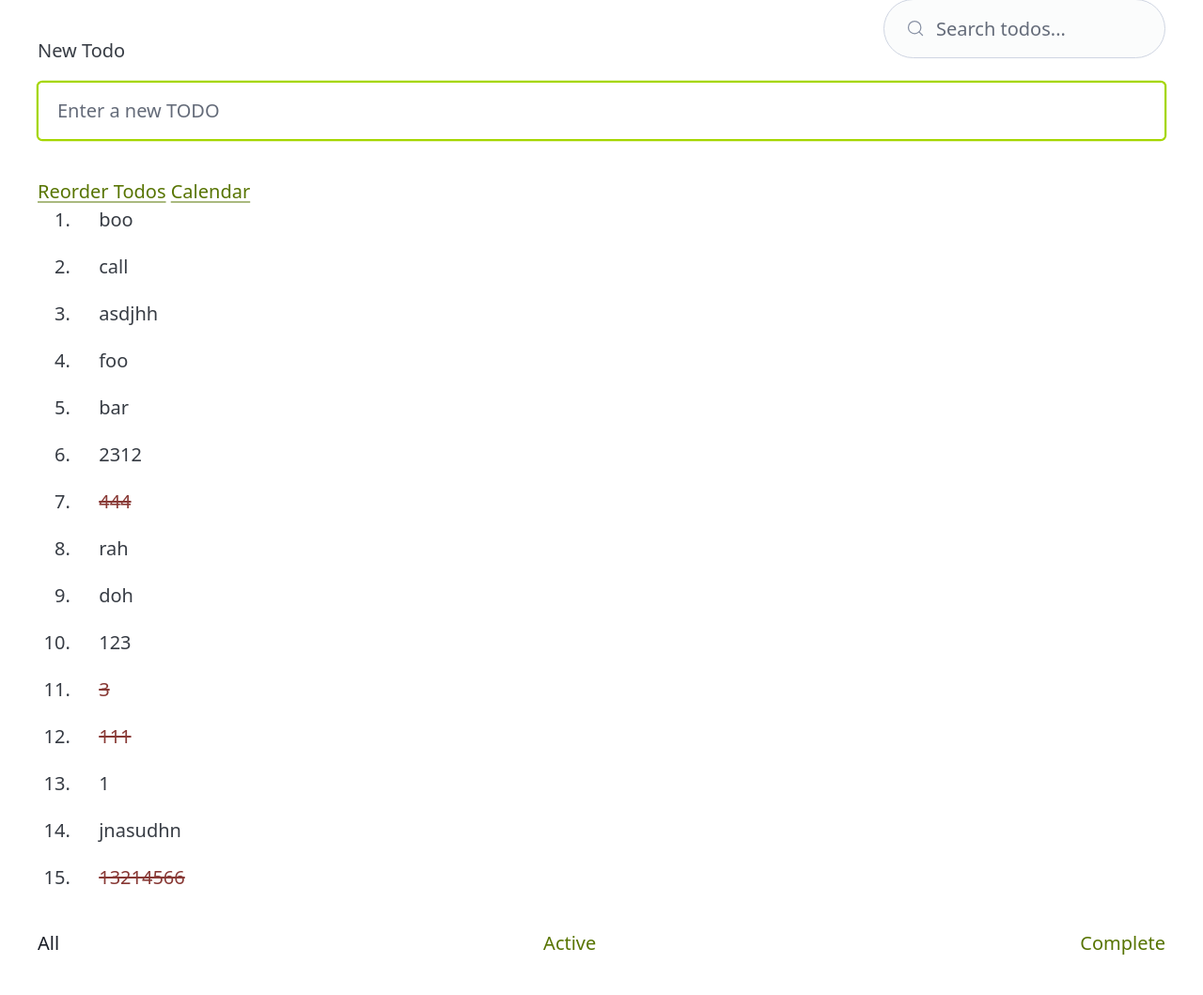
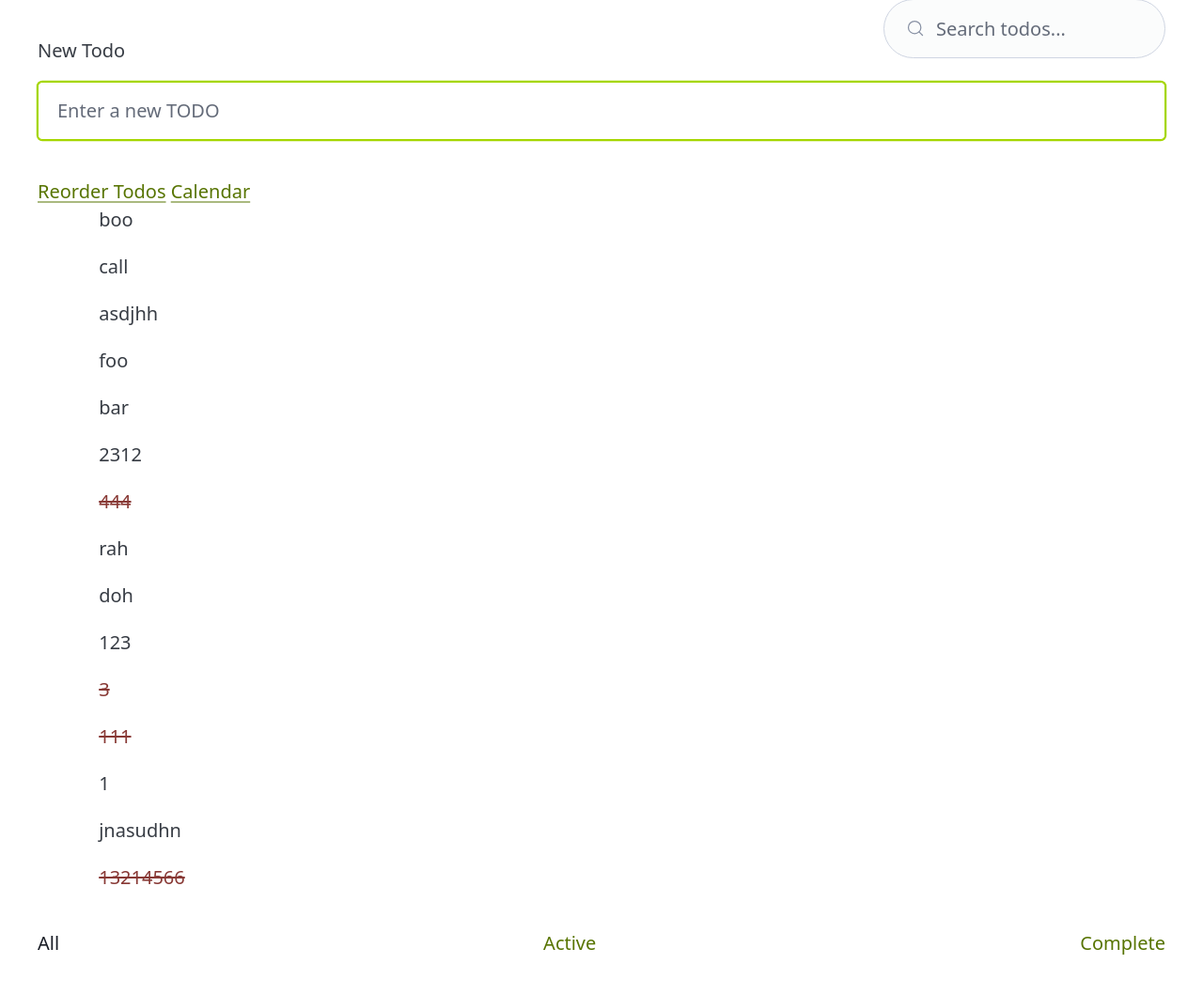
Before and after one commit to nathandekeyrel/todo_calendar, a Flask app: page /todos in a window 1280 px wide. Shown: the part 101-1160 px from the top of the page at 94% size. Run offline with Flask 3, Linux system fonts and the light colour scheme; data comes from the database, SQL or seed files in the repository.

Commit message:
removed list numbers

```diff
--- a/templates/main.html
+++ b/templates/main.html
@@ -15,7 +15,7 @@
         hx-target="main"
         hx-swap="innerHTML">Calendar</a>
 
-<ol id="todos-list">
+<ol id="todos-list" style="list-style: none">
     {% for todo in todos %}
         <li>
             {% if todo.id == editing %}
```
